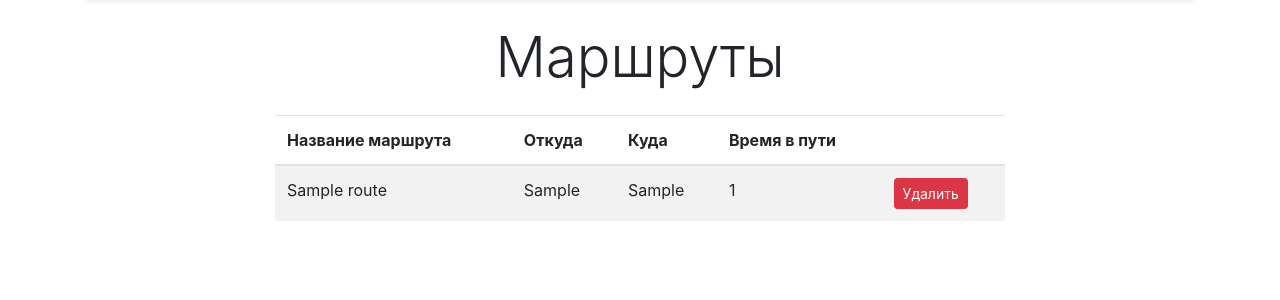
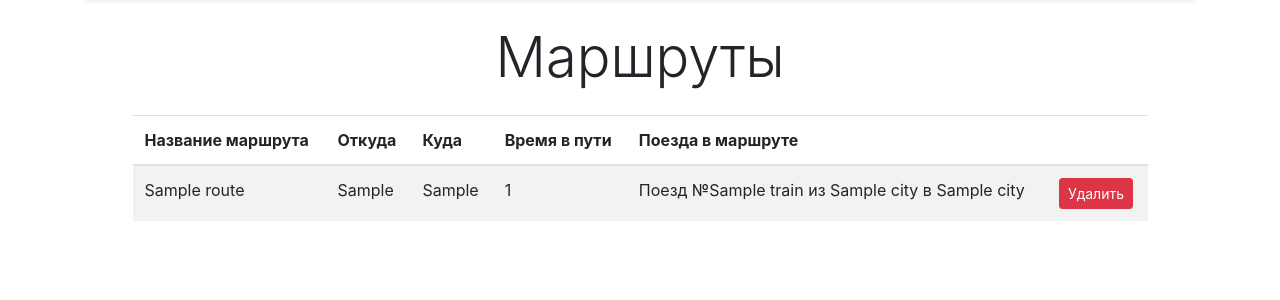
Before and after one commit to RedBullDogE/trainavel_djbasics, a Django app: page /detail/1/ in a window 1280 px wide. Shown: the part 105-405 px from the top of the page. Run offline with Django 3.2, Linux system fonts and the light colour scheme; tables that the repository leaves empty hold one stand-in row (values such as "Sample post"); some libraries are stand-ins or nearby versions.

Commit message:
detail.html update

```diff
--- a/routes/templates/routes/detail.html
+++ b/routes/templates/routes/detail.html
@@ -6,7 +6,7 @@
 {% block content %}
 <h1 class="display-4 text-center my-4">Маршруты</h1>
 <div class="row">
-    <div class="col-md-8 mx-auto">
+    <div class="col-md-11 mx-auto">
         <table class="table table-striped">
             <thead>
                 <tr>
@@ -14,6 +14,7 @@
                     <th>Откуда</th>
                     <th>Куда</th>
                     <th>Время в пути</th>
+                    <th>Поезда в маршруте</th>
                     <th>&nbsp;</th>
                 </tr>
             </thead>
@@ -32,6 +33,11 @@
                         {{ object.travel_time }}
                     </td>
                     <td>
+                        {% for trains in object.across_cities.all %}
+                            {{ trains }}<br/>
+                        {% endfor %}
+                    </td>
+                    <td>
                         <a href="{% url 'delete' pk=object.pk %}">
                             <button type="button" class="btn btn-danger btn-sm">
                                 Удалить
```
